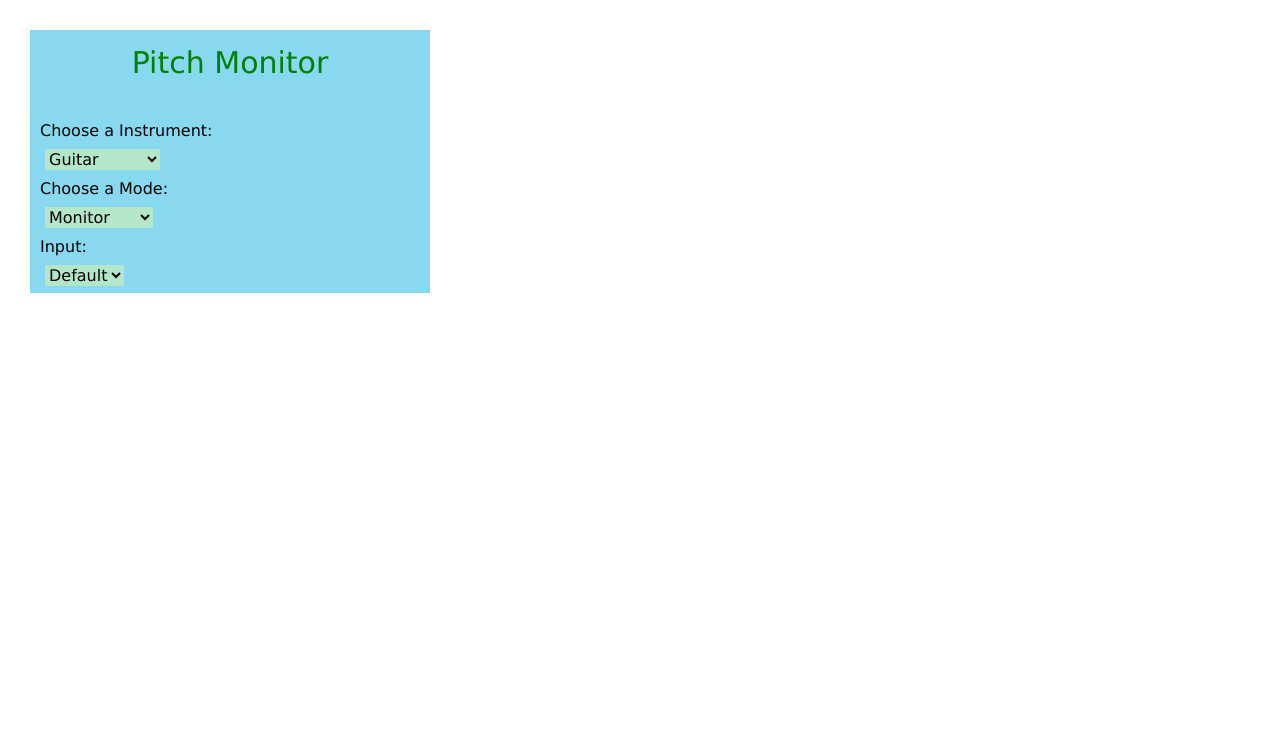
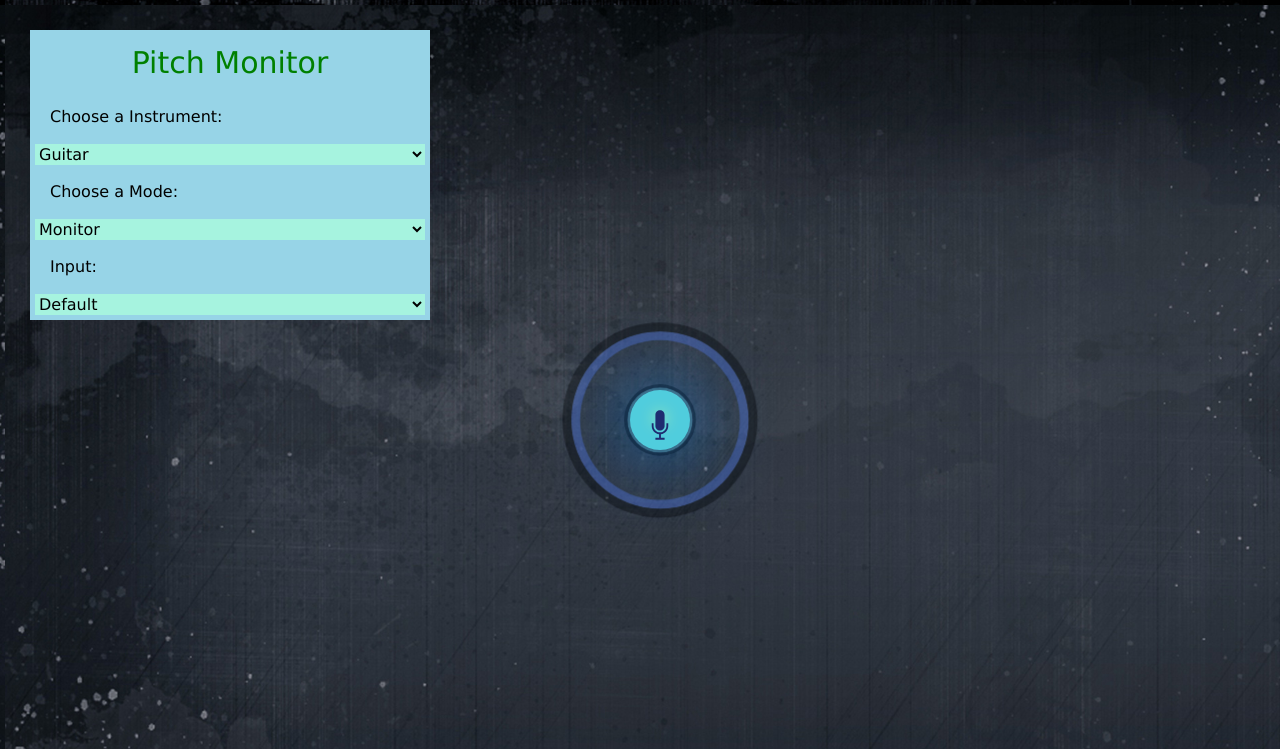
Before and after one commit to nereasastre/MTL_P52, a Django app: page / in a window 1280 px wide. Shown: the top 749 px of the page. Run offline with Django 4.2, Linux system fonts and the light colour scheme; some libraries are stand-ins or nearby versions.

Commit message:
design1-dropdown

```diff
--- a/pitch/templates/design1.html
+++ b/pitch/templates/design1.html
@@ -1,5 +1,7 @@
 {% extends 'base.html' %}
 {% block content %}
+
+    <script src="https://cdn.tailwindcss.com"></script>
 
 <style>
 
@@ -11,24 +13,108 @@
 }
 
 #options{
-    background-color:rgb(136, 216, 239);
+    background-color:rgb(151, 212, 231);
     width: 400px;
     font-family: verdana;
-
+    display: flex;
+    flex-direction: column;
 
 }
 
 #instrument,#mode,#input{
-background-color: rgb(180, 230, 202);
+background-color: rgb(166, 243, 223);
 
 }
 
+
+body {
+	background: #efefef;
+  background-image: url("imgs/fondo.jpg");
+}
+
+.box {
+	position: absolute;
+  top: 50%;
+  left: 50%;
+}
+
+.object {
+  display: flex;
+	flex: 0 1 100%;
+  justify-content: center;
+  align-items: center;
+  align-content: stretch;
+}
+
+.outline {
+	width: 60px;
+	height: 60px;
+	border-radius: 50%;
+	border: 8px solid #B5A4A4;
+  animation: pulse 3s;
+	animation-timing-function: ease-out;
+	animation-iteration-count: infinite;
+	position: absolute;
+}
+
+.button {
+	width: 60px;
+	height: 60px;
+	border-radius: 50%;
+	background: #50CDDD;
+	box-shadow: 0px 0px 80px #0084F9;
+	position: absolute;
+}
+
+@keyframes pulse {
+  0% {
+    transform: scale(0);
+    opacity: 0;
+		border: 20px solid #0B3082;
+  }
+  50% {
+		border: solid #A3FFC2;
+		opacity: 0.8;
+  }
+
+	 90% {
+    transform: scale(3.2);
+		opacity: 0.2;
+		border: 3px solid #2E3CFF;
+  }
+  100% {
+    transform: scale(3.3);
+		opacity: 0;
+		border: 1px solid #7A89FF;
+  }
+}
+
+#delayed {
+	animation-delay: 1.5s;
+}
+
+#circlein {
+	width: 10px;
+	height: 10px;
+	border-radius: 50%;
+	background: #6BD6E1;
+	box-shadow: 0px -2px 15px #E0FF94;
+	position: absolute;
+}
+
+.mic-icon {
+	height: 40px;
+	position: absolute;
+	top: -10px;
+	right: -15px;
+
+	margin: 0px;
 }
 
 </style>
 
 <div id="options">
-    <h2 style="color:green;  text-align: center; font-size: 30px; font-family: verdana;">Pitch Monitor</h2>
+    <h1 style="color:green;  text-align: center; font-size: 30px; font-family:Verdana, Geneva, Tahoma, sans-serif;">Pitch Monitor</h1>
 
     <!-- Select for the instruments -->
     <label for="Intrument"> <h4> Choose a Instrument: </h4> </label>
@@ -63,5 +149,21 @@ background-color: rgb(180, 230, 202);
 
     </select>
 
+    <div class="box cursor-pointer">
+	 <div class="object">
+			<div class="outline">
+			</div>
+			<div class="outline" id="delayed">
+			</div>
+			<div class="button">
+			</div>
+			<div class="button" id="circlein">
+				<svg class="mic-icon" version="1.1" xmlns="http://www.w3.org/2000/svg" xmlns:xlink="http://www.w3.org/1999/xlink" x="0px" y="0px" viewBox="0 0 1000 1000" enable-background="new 0 0 1000 1000" xml:space="preserve" style="fill:#1E2D70">
+                    <g><path d="M500,683.8c84.6,0,153.1-68.6,153.1-153.1V163.1C653.1,78.6,584.6,10,500,10c-84.6,0-153.1,68.6-153.1,153.1v367.5C346.9,615.2,415.4,683.8,500,683.8z M714.4,438.8v91.9C714.4,649,618.4,745,500,745c-118.4,0-214.4-96-214.4-214.4v-91.9h-61.3v91.9c0,141.9,107.2,258.7,245,273.9v124.2H346.9V990h306.3v-61.3H530.6V804.5c137.8-15.2,245-132.1,245-273.9v-91.9H714.4z"/></g>
+                </svg>
+			</div>
+	 </div>
+    </div>
+
 </div>
 {% endblock %}
```
Also changed, not shown: pitch/templates/script.js (added, +17 -0 lines), pitch/templates/imgs/fondo.jpg (added).
